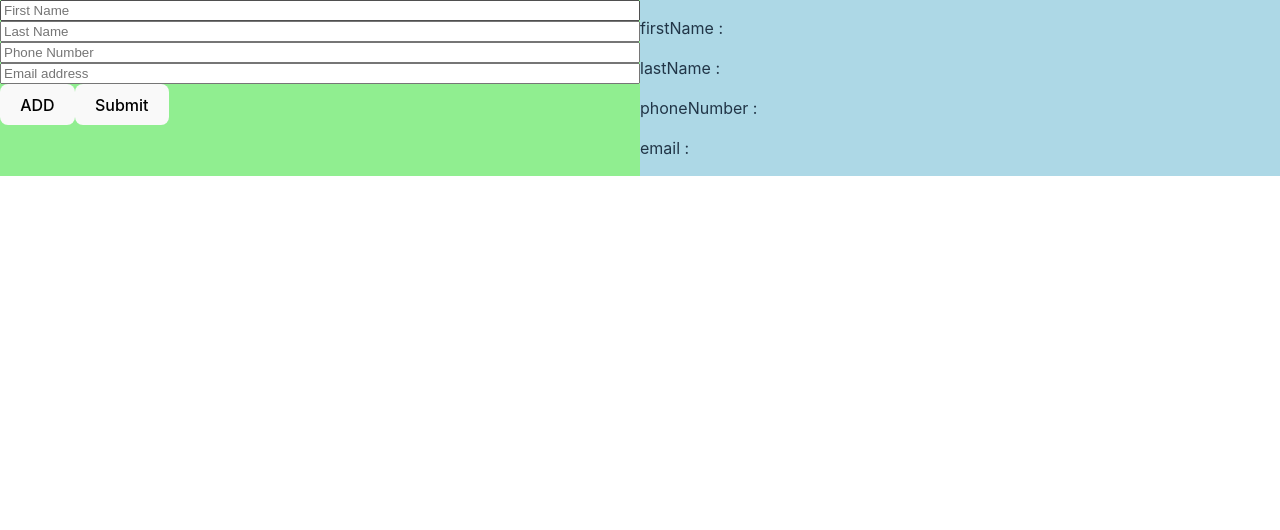
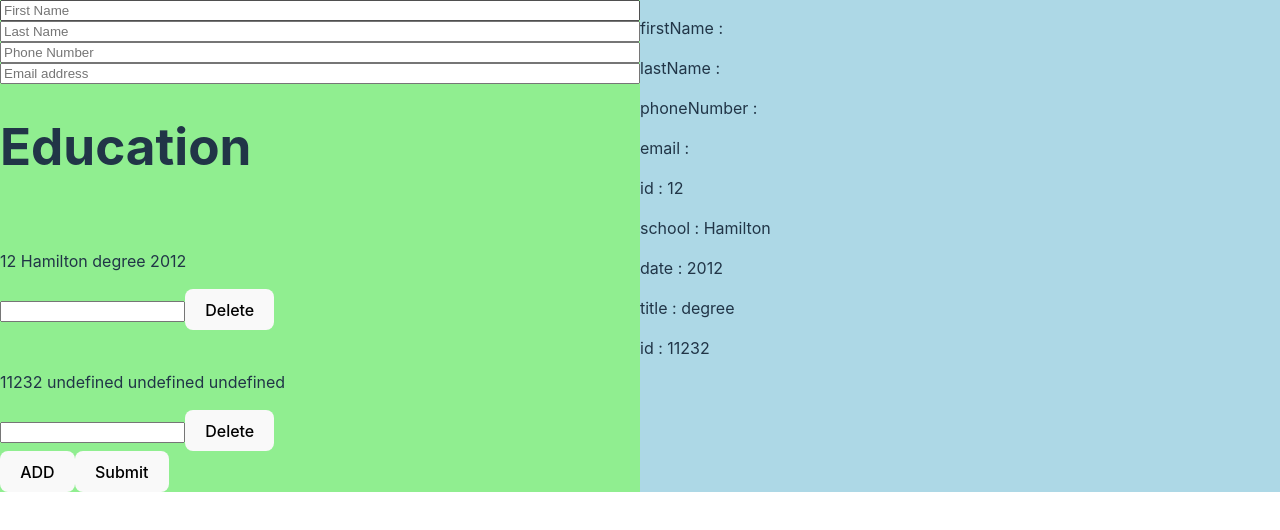
Before and after one commit to BrynyPatchett/cv-generator, a React (Vite) app: page / in a window 1280 px wide. Shown: the top 530 px of the page. Built offline with nearby package versions, Linux system fonts and the light colour scheme.

Commit message:
Added education panel and ability to add multiple education sections, supports deletion of creds

```diff
--- a/src/App.jsx
+++ b/src/App.jsx
@@ -16,7 +16,7 @@ function App() {
   });
 
   //array of education credentials objects [{School of Study,Title of Study, date}]
-  const [educationCredentials, setEducationCredentials] = useState([]);
+  const [educationCredentials, setEducationCredentials] = useState([{id:12,school:"Hamilton",date:"2012",title:"degree"},{id:11232}]);
 
   //going to be two sides
 
@@ -33,22 +33,36 @@ function App() {
     setPersonalInfo({ ...personinfo, [field]: e.target.value });
   }
 
+  // function updateEducationInfo(creds) {
+  //   setEducationCredentials([...educationCredentials,creds]);
+  // }
+
   return (
     <>
       <div className="inputLeft">
         {/*Personal Info ssection, inputs edit personinfo */}
         <PersonalInfo updatePersonalInfo={updatePersonalInfo} />
         {/*Eduacational experience section */}
-        <EducationPanel educationCredentials={educationCredentials} updateEducationCredentials={setEducationCredentials}/>
+        <EducationPanel educationCredentials={educationCredentials} setEducationCredentials={setEducationCredentials}/>
         {/*Career experience section */}
         {/* <PersonalInfo updatePersonalInfo={updatePersonalInfo}/> */}
       </div>
 
       <div className="outputRight">
         <TextBox text={personinfo.firstName + " " + personinfo.lastName} />
+
+        {/* Basic rendering of personal info */}
         {Object.keys(personinfo).map((field) => (
           <p key={field}>{field + " : " + personinfo[field]}</p>
-        ))}
+        ))
+        }
+        {/* Basic education info of personal info */}
+        {educationCredentials.map((cred) => (
+           Object.keys(cred).map((field) => (
+            <p key={field}>{field + " : " + cred[field]}</p>
+          ))
+        ))
+        }
       </div>
     </>
   );
--- a/src/components/educationPanel.jsx
+++ b/src/components/educationPanel.jsx
@@ -1,10 +1,32 @@
-function EducationPanel({educationCredentials}) {
+import { useState } from 'react';
+import EducationSection from './educationSection'
+
+function EducationPanel({educationCredentials,setEducationCredentials}) {
+  const [elementCount,setElementCount] = useState(0);
+
+  function AddNewEducationCred(){
+    setEducationCredentials([...educationCredentials,{id:elementCount}]);
+    setElementCount(elementCount+ 1);
+  }
+
   return (
-  <>
-  {/*Needs Add*/}
-  <button type="">ADD</button>
+  <div>
+
+  {/*Needs Add, clicling add will add an extra educational segment to the output*/}
+
+  <h1>Education</h1>
+
+  {educationCredentials.map((cred) =>(
+
+      <EducationSection key={cred.id} cred={cred} educationCredentials={educationCredentials} setEducationCredentials={setEducationCredentials} />
+
+   ))}
+
+
+
+  <button type="" onClick={()=>AddNewEducationCred()} >ADD</button>
   <button type="submit">Submit</button>
-  </>);
+  </div>);
 }
 
  export default EducationPanel;
--- /dev/null
+++ b/src/components/educationSection.jsx
@@ -0,0 +1,31 @@
+function EducationSection({cred, educationCredentials, setEducationCredentials}) {
+
+  function removeCredntial(credId){
+    setEducationCredentials(educationCredentials.filter(cred => cred.id !== credId));
+  }
+  function updateCredntial(value,credId,field){
+    setEducationCredentials(educationCredentials.map(cred =>{
+      if(cred.id === credId){
+        return {...cred,[field]: value}
+      }else{
+        return cred
+      }
+    }))
+  }
+
+  return (
+  <>
+  <br></br>
+  <p>{cred.id + " " +  cred.school + " " +  cred.title + " " + cred.date }</p>
+  <input type="text" onChange={(e)=>updateCredntial(e.target.value,cred.id,"school")}/>
+
+
+
+
+
+  <button onClick={()=>removeCredntial(cred.id)}>Delete</button>
+  <br></br>
+  </>);
+}
+
+ export default EducationSection;
```
